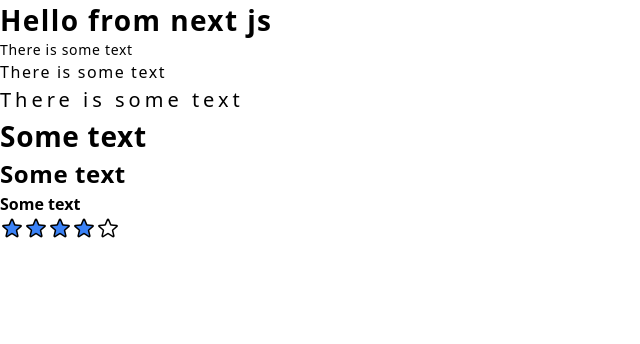
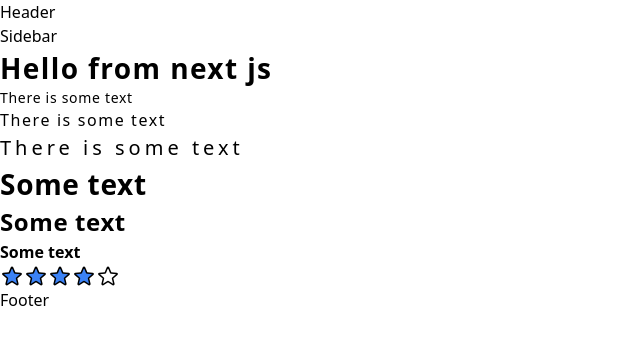
Before and after one commit to YakubovKirill/next-js, a Next.js app in the folder rating-app/: page / in a window 1280 px wide. Shown: the top 344 px of the page, without its empty margins (0-640 px from the left). Built offline with nearby package versions, Linux system fonts and the light colour scheme.

Commit message:
add HOC Layout

```diff
--- /dev/null
+++ b/rating-app/layout/Footer/Footer.props.ts
@@ -0,0 +1,3 @@
+import { DetailedHTMLProps, HTMLAttributes } from "react";
+
+export interface FooterProps extends DetailedHTMLProps<HTMLAttributes<HTMLDivElement>, HTMLDivElement> { }
--- /dev/null
+++ b/rating-app/layout/Footer/Footer.tsx
@@ -0,0 +1,12 @@
+import { memo } from "react"
+import { FooterProps } from "./Footer.props";
+
+const Footer = ({ ...props }: FooterProps): JSX.Element => {
+    return (
+        <div {...props}>
+            Footer
+        </div>
+    )
+}
+
+export default memo(Footer);
--- /dev/null
+++ b/rating-app/layout/Header/Header.props.ts
@@ -0,0 +1,3 @@
+import { DetailedHTMLProps, HTMLAttributes } from "react";
+
+export interface HeaderProps extends DetailedHTMLProps<HTMLAttributes<HTMLDivElement>, HTMLDivElement> { }
--- /dev/null
+++ b/rating-app/layout/Header/Header.tsx
@@ -0,0 +1,12 @@
+import { memo } from "react"
+import { HeaderProps } from "./Header.props";
+
+const Header = ({ ...props }: HeaderProps): JSX.Element => {
+    return (
+        <div {...props}>
+            Header
+        </div>
+    )
+}
+
+export default memo(Header);
--- /dev/null
+++ b/rating-app/layout/Layout.props.ts
@@ -0,0 +1,5 @@
+import { ReactNode } from "react";
+
+export interface LayoutProps {
+    children: ReactNode;
+}
--- /dev/null
+++ b/rating-app/layout/Layout.tsx
@@ -0,0 +1,30 @@
+import { memo } from "react"
+import { LayoutProps } from "./Layout.props";
+import Sidebar from "./Sidebar/Sidebar";
+import Header from "./Header/Header";
+import Footer from "./Footer/Footer";
+
+const Layout = ({ children }: LayoutProps): JSX.Element => {
+    return (
+        <>
+            <Header />
+            <div>
+                <Sidebar />
+                <div>
+                    {children}
+                </div>
+            </div>
+            <Footer />
+        </>
+    )
+}
+
+export const withLayout = <T extends Record<string, unknown>>(Component: React.FC<T> ) => {
+    return function withLayoutComponent(props: T) {
+        return (
+            <Layout>
+                <Component {...props} />
+            </Layout>
+        )
+    }
+}
--- /dev/null
+++ b/rating-app/layout/Sidebar/Sidebar.props.ts
@@ -0,0 +1,3 @@
+import { DetailedHTMLProps, HTMLAttributes } from "react";
+
+export interface SidebarProps extends DetailedHTMLProps<HTMLAttributes<HTMLDivElement>, HTMLDivElement> { }
--- /dev/null
+++ b/rating-app/layout/Sidebar/Sidebar.tsx
@@ -0,0 +1,12 @@
+import { memo } from "react"
+import { SidebarProps } from "./Sidebar.props";
+
+const Sidebar = ({ ...props }: SidebarProps): JSX.Element => {
+    return (
+        <div {...props}>
+            Sidebar
+        </div>
+    )
+}
+
+export default memo(Sidebar);
--- a/rating-app/pages/index.tsx
+++ b/rating-app/pages/index.tsx
@@ -3,6 +3,7 @@
 import { memo, useState } from 'react'
 import Htag from '../components/ReusableComponents/Htag/Htag'
 import Rating from '../components/Rating/Rating'
+import { withLayout } from '../layout/Layout'
 
 const inter = Inter({ subsets: ['latin'] })
 
@@ -32,4 +33,4 @@
   )
 };
 
-export default memo(Home);
+export default memo(withLayout(Home));
```
